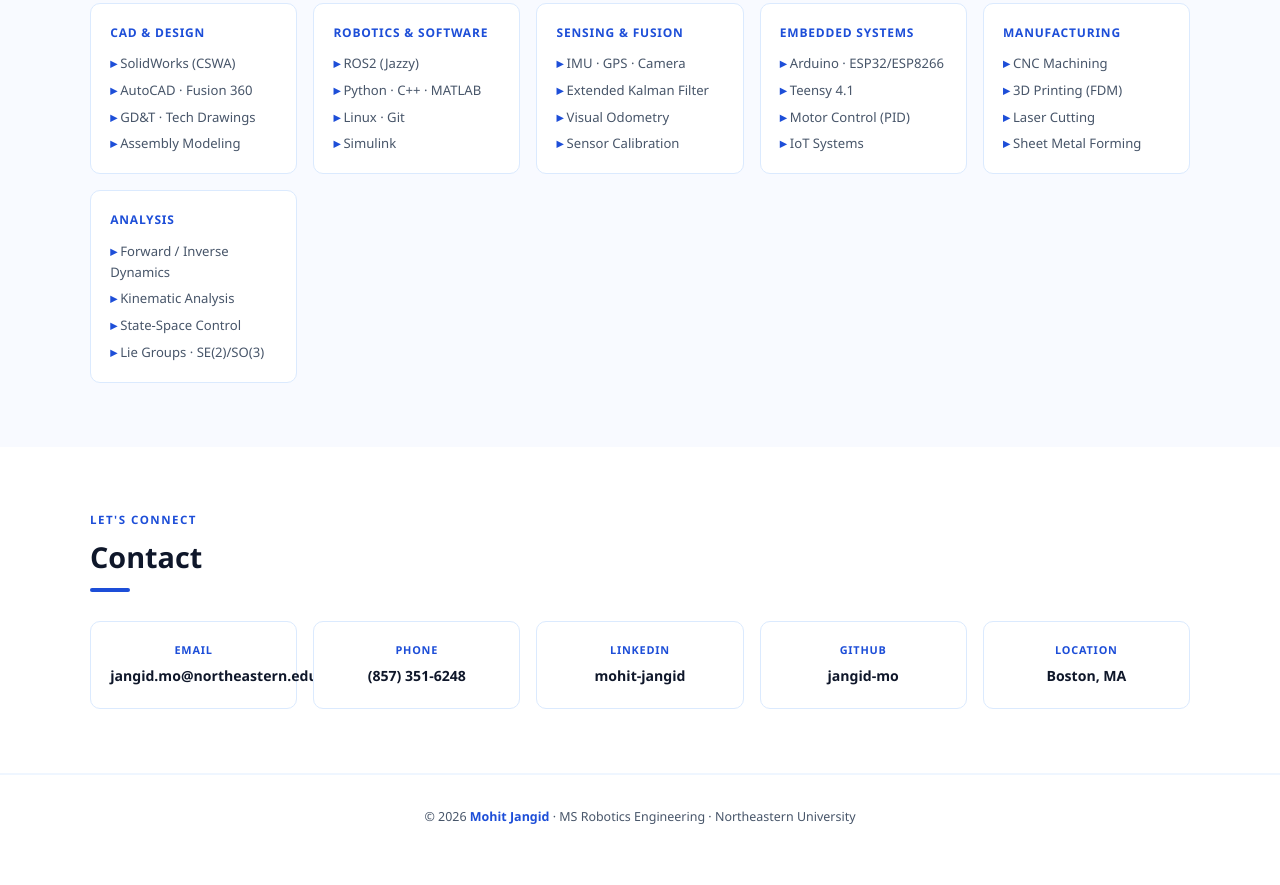
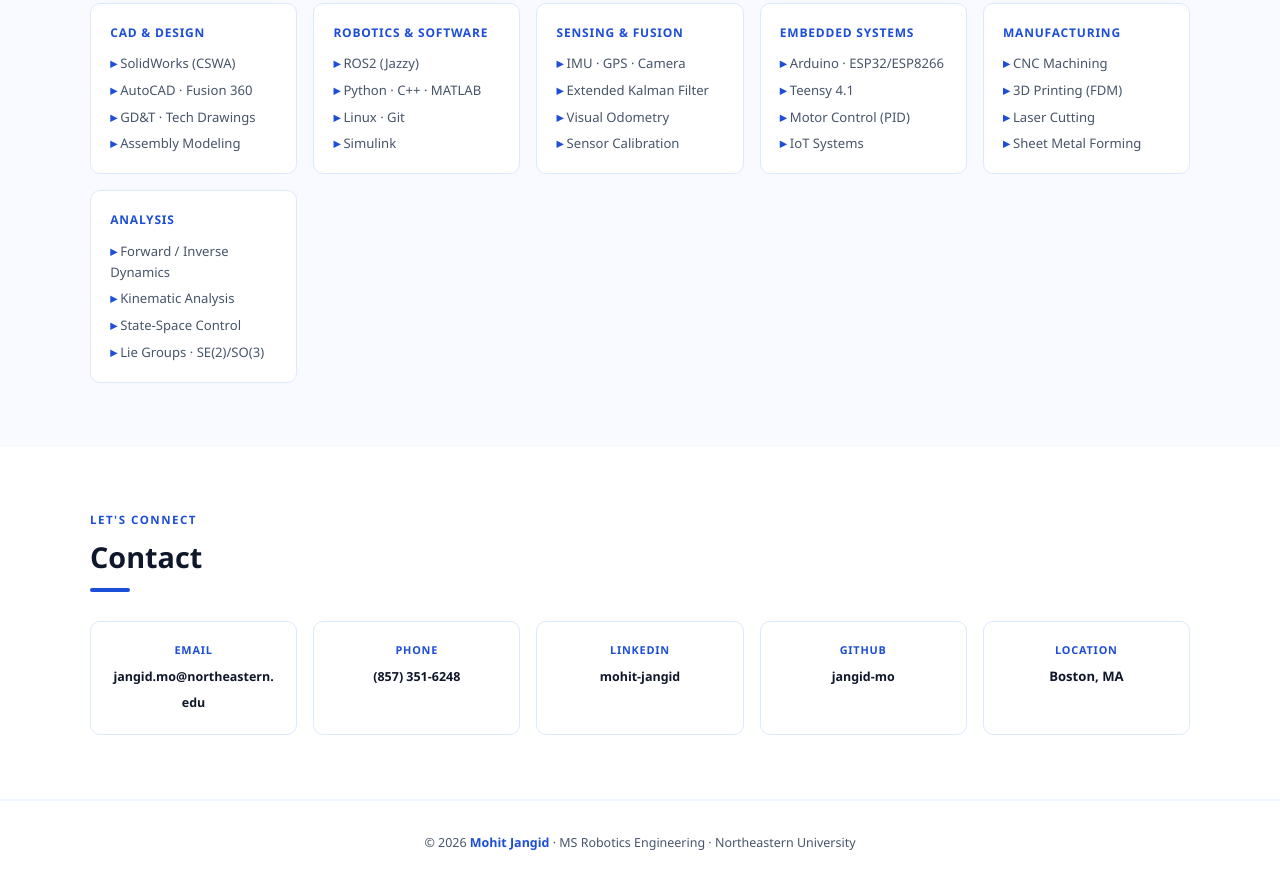
Before and after one commit to jangid-mo/mohitjangid.github.io, a plain HTML site: page index.html in a window 1280 px wide. Shown: the part 4642-5527 px from the top of the page. Before the commit the page ends 5501 px from the top, so only its background shows below. Drawn offline with Linux system fonts and the light colour scheme.

Commit message:
index.html

```diff
--- a/index.html
+++ b/index.html
@@ -130,9 +130,9 @@
   .contact-item{background:#fff;border:1.5px solid var(--border);border-radius:10px;padding:1.2rem;text-align:center;transition:border-color .2s,box-shadow .2s;}
   .contact-item:hover{border-color:#93c5fd;box-shadow:0 4px 14px rgba(29,78,216,.08);}
   .contact-label{font-size:.68rem;color:var(--blue);margin-bottom:.3rem;text-transform:uppercase;letter-spacing:.8px;font-weight:800;}
-  .contact-item a{text-decoration:none;color:var(--black);font-weight:700;font-size:.88rem;}
+  .contact-item a{text-decoration:none;color:var(--black);font-weight:700;font-size:.78rem;word-break:break-all;}
   .contact-item a:hover{color:var(--blue);}
-  .contact-item span{color:var(--black);font-size:.88rem;font-weight:600;}
+  .contact-item span{color:var(--black);font-size:.82rem;font-weight:600;}
 
   footer{text-align:center;padding:2rem;font-size:.78rem;color:var(--muted);border-top:2px solid var(--blue-light);}
   footer span{color:var(--blue);font-weight:700;}
```
